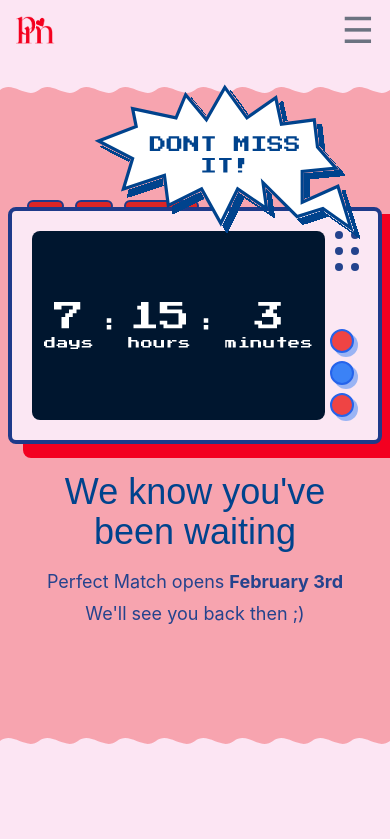
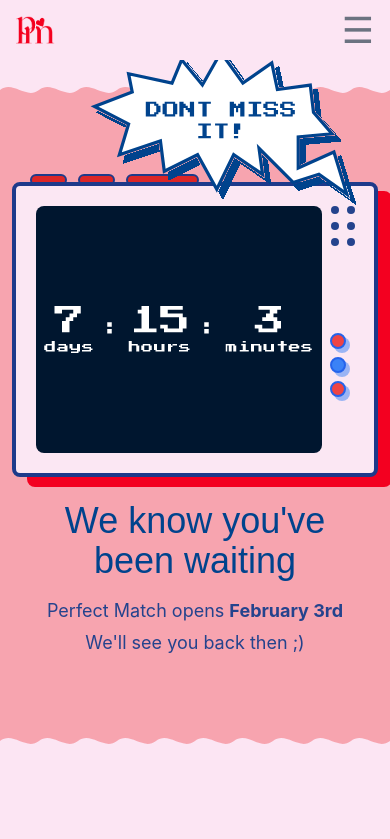
Before and after one commit to wyatt/perfect-match-web, a Next.js app: page / in a window 390 px wide. Shown: the top 839 px of the page. Built offline with nearby package versions, Linux system fonts and the light colour scheme; no server answers; the database is empty; a web font is replaced by a local one.

Commit message:
fix responsive error

```diff
--- a/components/countdown.tsx
+++ b/components/countdown.tsx
@@ -51,14 +51,14 @@ const CountDown: React.FC = () => {
     }, []);
 
     return (
-        <div className='z-10 max-w-[85vw] w-full min-w-fit h-full min-h-fit relative'>
+        <div className='z-10 max-w-[85vw] w-full min-w-fit h-full relative'>
             <div className="w-full relative h-2 -z-10">
                 {/* Alarm Top buttons */}
                 <div className='absolute mx-[5%] my-[0.2%] bg-red-600 w-[10%] h-3 border-2 border-blue-900 rounded-xl' />
                 <div className='absolute mx-[18%] my-[0.2%] bg-red-600 w-[10%] h-3 border-2 border-blue-900 rounded-xl' />
                 <div className='absolute mx-[31%] my-[0.2%] bg-red-600 w-[20%] h-3 border-2 border-blue-900 rounded-xl' />
             </div>
-            <div className="bg-[#FBE7F3] h-full rounded-lg p-5 border-blue-900 border-4 z-10 min-h-fit">
+            <div className="bg-[#FBE7F3] min-h-fit h-full rounded-lg p-5 border-blue-900 border-4 z-10 ">
                 <div className="flex flex-grid w-full h-full">
                     <div className="flex items-center justify-center h-full w-[90%] bg-[#00162F] text-white text-3xl rounded-lg lg:p-2">
                         <div className="flex items-center text-3xl sm:text-4xl space-x-2 px-4 md:px-2 font-press-start lg:text-6xl w-full justify-center">
@@ -95,7 +95,7 @@ const CountDown: React.FC = () => {
                         <div className="my-1 flex flex-col space-y-2 justify-center items-center">
                             <button
                                 className="
-                                w-6 h-6 rounded-full bg-red-500 border-2 border-blue-600 font-semibold
+                                w-4 h-4 lg:w-6 lg:h-6 rounded-full bg-red-500 border-2 border-blue-600 font-semibold
                                 shadow-[4px_4px_0px_0px_rgba(59,130,246,0.5)] transition-all
                                 hover:translate-x-[2px] hover:translate-y-[2px] hover:shadow-[2px_2px_0px_0px_rgba(59,130,246,0.5)]
                                 active:translate-x-[4px] active:translate-y-[4px] active:shadow-none"
@@ -103,14 +103,14 @@ const CountDown: React.FC = () => {
                             ></button>
                             <button
                                 className="
-                                w-6 h-6 rounded-full bg-blue-500 border-2 border-blue-600 font-semibold
+                                w-4 h-4 lg:w-6 lg:h-6 rounded-full bg-blue-500 border-2 border-blue-600 font-semibold
                                 shadow-[4px_4px_0px_0px_rgba(59,130,246,0.5)] transition-all
                                 hover:translate-x-[2px] hover:translate-y-[2px] hover:shadow-[2px_2px_0px_0px_rgba(59,130,246,0.5)]
                                 active:translate-x-[4px] active:translate-y-[4px] active:shadow-none"
                             ></button>
                             <button
                                 className="
-                                w-6 h-6 rounded-full bg-red-500 border-2 border-blue-600 font-semibold
+                                w-4 h-4 lg:w-6 lg:h-6 rounded-full bg-red-500 border-2 border-blue-600 font-semibold
                                 shadow-[4px_4px_0px_0px_rgba(59,130,246,0.5)] transition-all
                                 hover:translate-x-[2px] hover:translate-y-[2px] hover:shadow-[2px_2px_0px_0px_rgba(59,130,246,0.5)]
                                 active:translate-x-[4px] active:translate-y-[4px] active:shadow-none"
--- a/pages/index.tsx
+++ b/pages/index.tsx
@@ -75,7 +75,7 @@ const Home: NextPage = (props: any) => {
 
                 <section className="bg-pmpink2-500">
                     <div className='flex flex-col justify-center align-middle items-center h-[70vh] lg:flex-row lg:px-[12vw] z-20'>
-                        <div className='h-[40%] w-full lg:w-1/2 lg:mr-16 xl:mr-0 items-center justify-center flex'><Countdown /></div>
+                        <div className='h-[50%] w-full lg:w-1/2 lg:mr-16 xl:mr-0 items-center justify-center flex'><Countdown /></div>
                         <div className="lg:w-1/2">
                             <div className="mx-2 max-w-xl text-center lg:text-left sm:mx-auto lg:ml-[17%] mt-8 sm:mt-0 opacity-100">
                                 <div className="">
```
